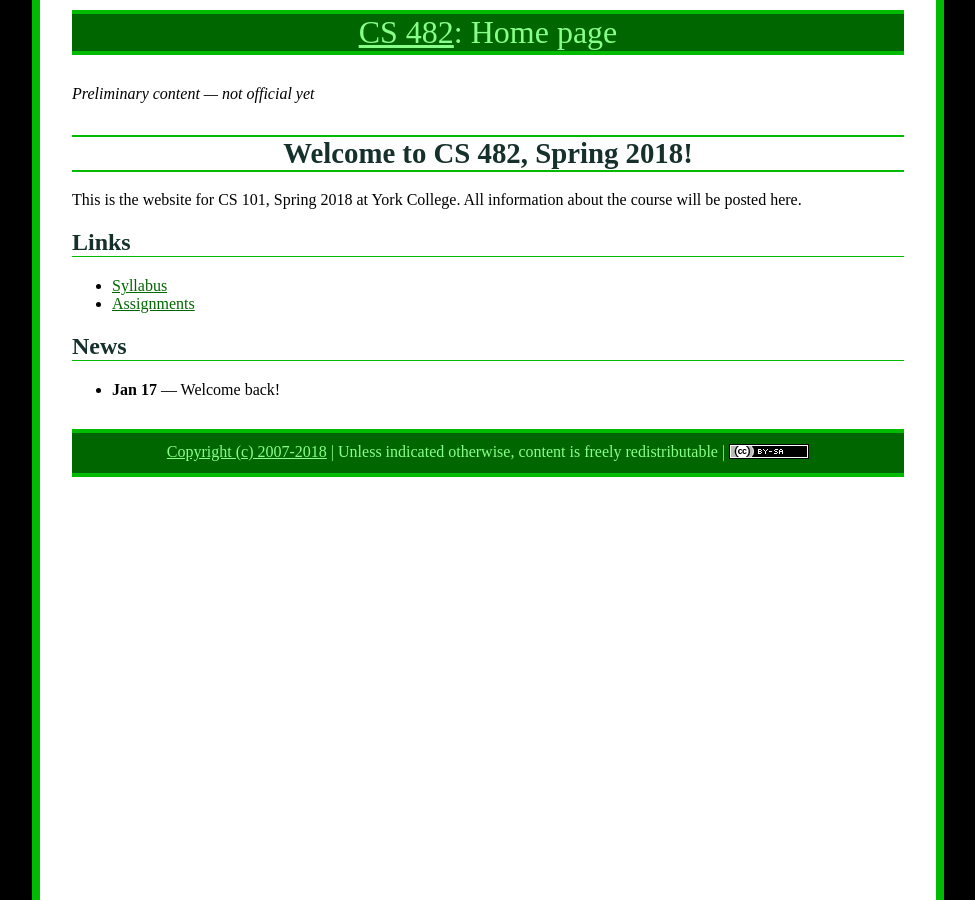
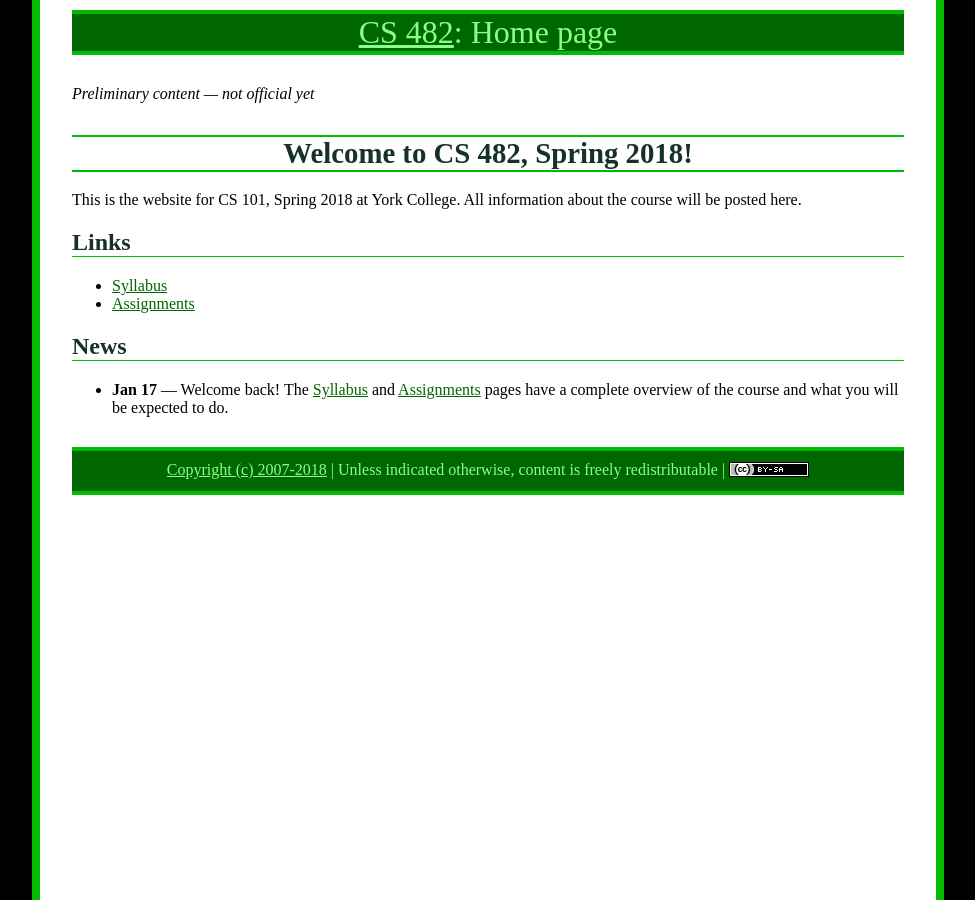
Before and after one commit to ycpcs/cs482-spring2018, a Jekyll site: the page built from index.md, in a window 1280 px wide. Shown: the whole page, without its empty margins (152-1127 px from the left). Built offline with Jekyll 4.4.1, drawn with Linux system fonts in a browser that asks for light colours.

Commit message:
news indicates that complete course plan is posted

```diff
--- a/index.md
+++ b/index.md
@@ -15,7 +15,7 @@ All information about the course will be posted here.
 
 ## News
 
-* **Jan 17** &mdash; Welcome back!
+* **Jan 17** &mdash; Welcome back!  The [Syllabus](syllabus.html) and [Assignments](assign/index.html) pages have a complete overview of the course and what you will be expected to do.
 
 <!-- vim:set wrap: -->
 <!-- vim:set linebreak: -->
```
